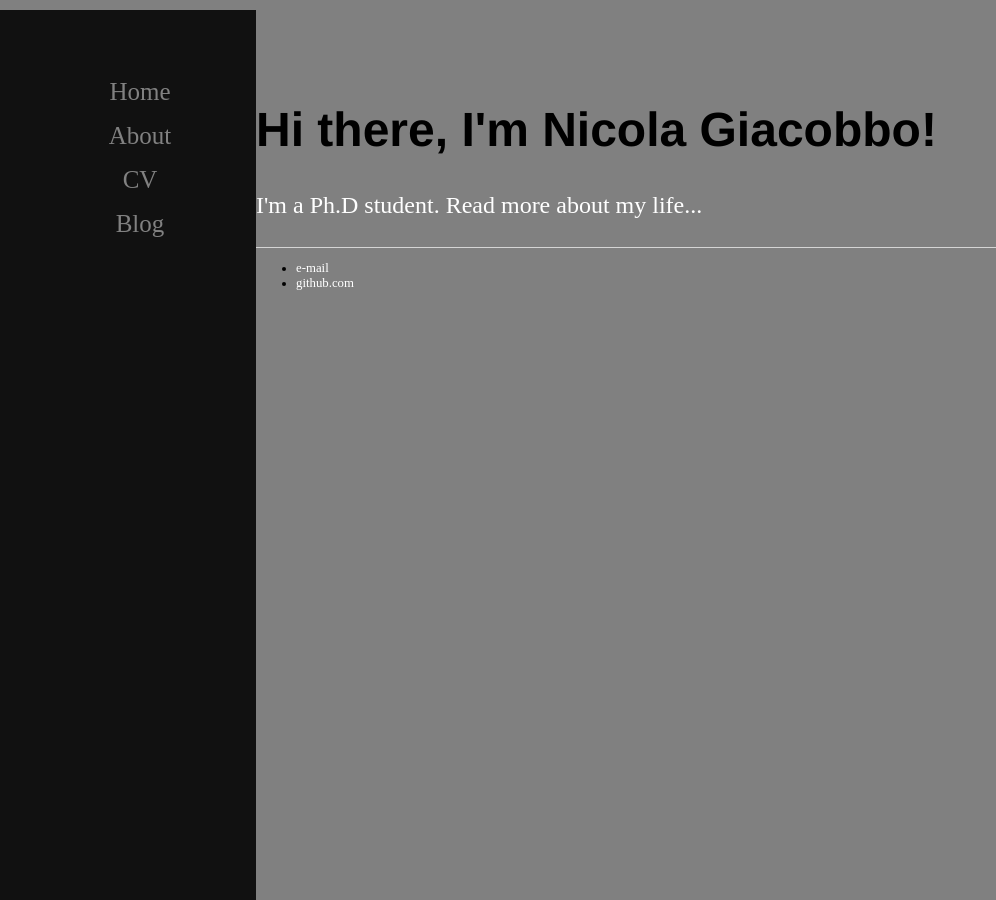
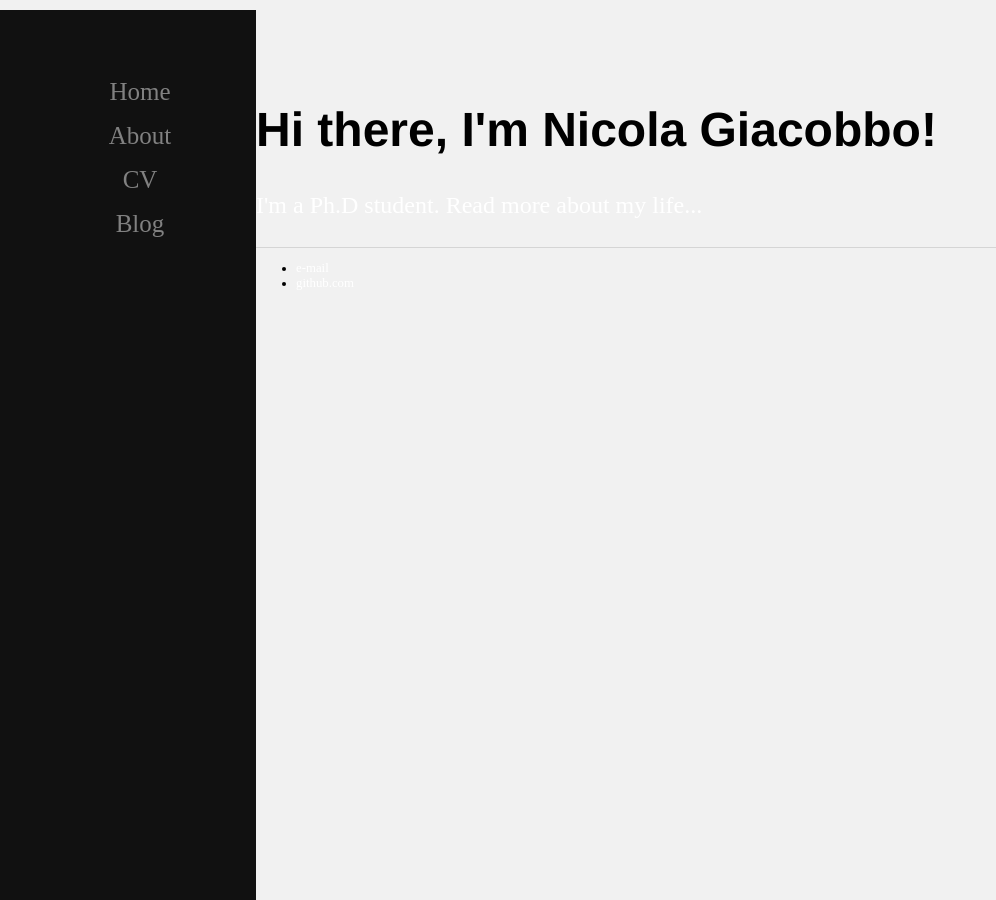
Before and after one commit to GiacobboNicola/giacobbonicola.github.io, a Jekyll site: the page built from index.html, in a window 1280 px wide. Shown: the whole page, without its empty margins (0-996 px from the left). Built offline with Jekyll 4.4.1, drawn with Linux system fonts in a browser that asks for light colours.

Commit message:
Update main.css

```diff
--- a/css/main.css
+++ b/css/main.css
@@ -1,9 +1,9 @@
 body {
     margin: 70px auto;
     width: 80%;
-    left: 10px;
+    left: 20px;
     float: right;
-    background-color: grey;
+    background-color: #f1f1f1;
 }
 
 /* The side navigation menu */
```
